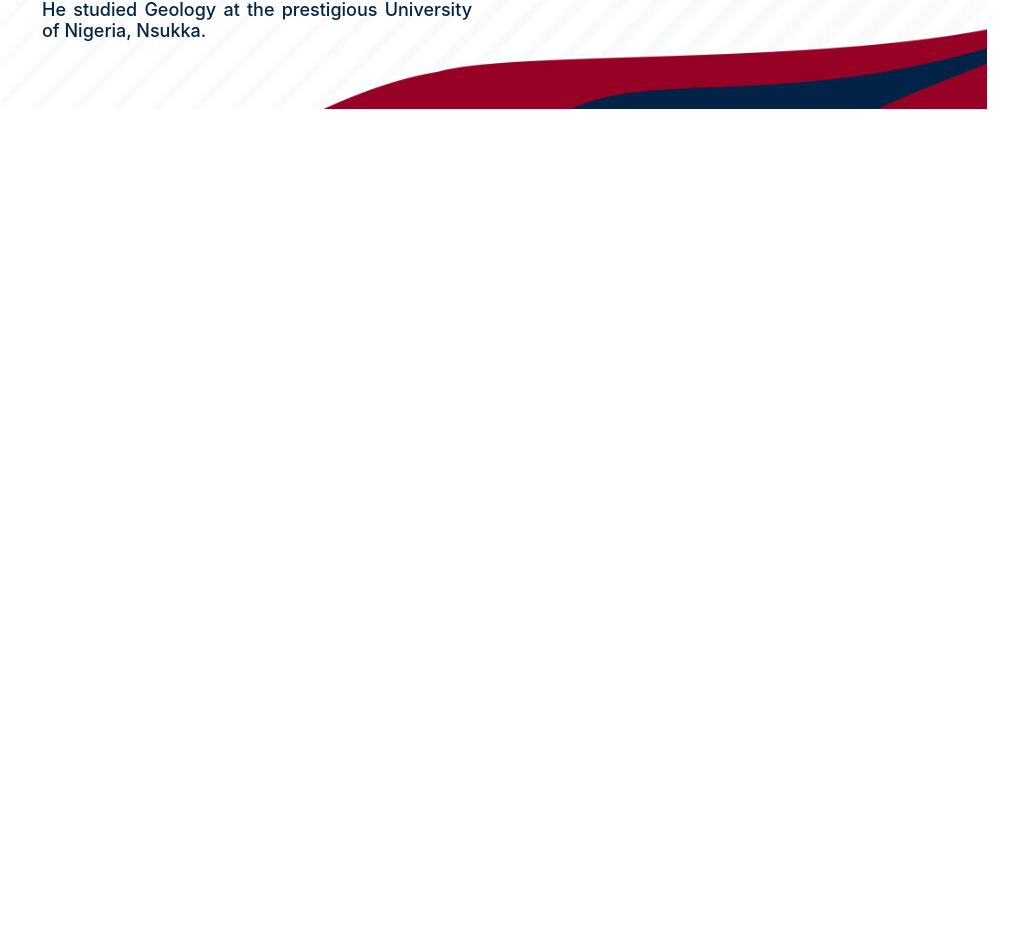
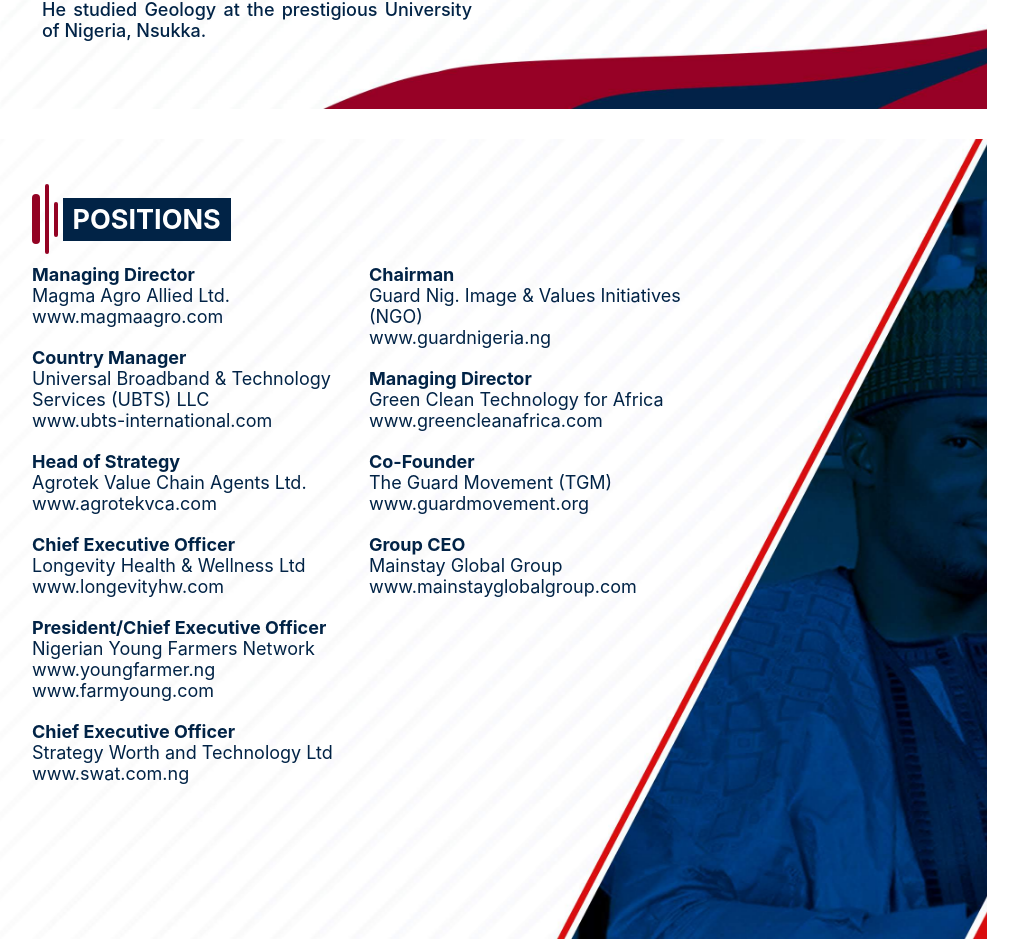
Before and after one commit to josenriagu/pamahah, a React (Create React App) app: page / in a window 1280 px wide. Shown: the part 1521-2460 px from the top of the page, without its empty margins (153-1171 px from the left). Before the commit the page ends 1630 px from the top, so only its background shows below. Built offline with nearby package versions, Linux system fonts and the light colour scheme.

Commit message:
feat(frontend): update and implement slide3 - adjust styles

```diff
--- a/src/App.js
+++ b/src/App.js
@@ -6,6 +6,7 @@
 import GlobalStyle from './styles/GlobalSyles';
 import Slide1 from './components/Slide1';
 import Slide2 from './components/Slide2/';
+import Slide3 from './components/Slide3';
 import { AppDiv } from './App.styled';
 
 function App() {
@@ -21,6 +22,7 @@
         <AppDiv onClick={toggleTheme}>
           <Slide1 theme={theme} />
           <Slide2 theme={theme} />
+          <Slide3 theme={theme} />
         </AppDiv>
       </>
     </ThemeProvider>
--- a/src/App.styled.js
+++ b/src/App.styled.js
@@ -13,7 +13,8 @@
     margin: .5rem auto;
   } */
   #slide1,
-  #slide2 {
+  #slide2,
+  #slide3 {
     :hover {
       transition: box-shadow 2s;
       box-shadow: 0 0 1rem 0.3rem rgba(167, 167, 167, 1);
--- a/src/components/Slide3/Slide3.js
+++ b/src/components/Slide3/Slide3.js
@@ -0,0 +1,57 @@
+import React from 'react';
+
+import { Slide3Div } from './Slide3.styled';
+import { positions } from './positions';
+
+const Slide3 = () => {
+  return (
+    <Slide3Div id="slide3">
+      <div id="parent31">
+        <div id="child31"></div>
+        <div id="child32"></div>
+        <div id="child33"></div>
+        <div id="child34"><h5>positions</h5></div>
+      </div>
+      <div id="siblings">
+        <div>
+          {
+            positions.map((position, idx) =>
+              position.side === 'left' ?
+                (
+                  <div id={idx}>
+                    <p><strong>{position.title}</strong></p>
+                    <p>{position.company}</p>
+                    <a href={`https://${position.link}`} rel="noopener noreferrer">
+                      <p>{position.link}</p></a>
+                    {position.link2 && <a href={`https://${position.link2}`} rel="noopener noreferrer">
+                      <p>{position.link2}</p></a>}
+                  </div>
+                )
+                :
+                null
+            )
+          }
+        </div>
+        <div>
+          {
+            positions.map((position, idx) =>
+              position.side === 'right' ?
+                (
+                  <div id={idx}>
+                    <p><strong>{position.title}</strong></p>
+                    <p>{position.company}</p>
+                    <a href={`https://${position.link}`} rel="noopener noreferrer">
+                      <p>{position.link}</p></a>
+                  </div>
+                )
+                :
+                null
+            )
+          }
+        </div>
+      </div>
+    </Slide3Div>
+  );
+}
+
+export default Slide3;
--- a/src/components/Slide3/Slide3.styled.js
+++ b/src/components/Slide3/Slide3.styled.js
@@ -0,0 +1,73 @@
+import styled from 'styled-components';
+import { colors } from '../../styles/variables';
+
+export const Slide3Div = styled.div`
+  width: 100%;
+  height: 100vh;
+  margin-top: 3rem;
+  position: relative;
+  background: ${props => props.theme.body};
+  background-image: url('/assets/slide3/slide3-bg.jpg');
+  /* background color is the fallback for when the image is not available */
+  background-color: ${props => props.theme.body};
+  background-position: center;
+  background-size: cover;
+  background-repeat: no-repeat;
+  overflow: hidden;
+  div#parent31 {
+    display: flex;
+    align-items: center;
+    position: absolute;
+    top: 4.5rem;
+    left: 4.5rem;
+    div#child31,
+    div#child32,
+    div#child33 {
+      margin-right: .5rem;
+      border-radius: .5rem;
+    }
+    div#child31 {
+      width: .75rem;
+      height: 5rem;
+      background-color: ${colors.primary};
+    }
+    div#child32 {
+      width: .4rem;
+      height: 7rem;
+      background-color: ${colors.primary};
+    }
+    div#child33 {
+      width: .4rem;
+      height: 3.5rem;
+      background-color: ${colors.primary};
+    }
+    div#child34 {
+      padding: .5rem 1rem;
+      background-color: ${colors.secondary};
+      h5 {
+        text-transform: uppercase;
+      }
+    }
+  }
+  div#siblings {
+    display: flex;
+    position: absolute;
+    top: 12.5rem;
+    left: 4.5rem;
+    div {
+      width: 34%;
+      margin-right: 2rem;
+      div {
+      width: 100%;
+      margin-bottom: 2rem;
+      word-wrap: break-word;
+      p {
+        padding: 0;
+        margin: 0;
+        color: ${colors.secondary};
+      }
+    }
+    }
+
+  }
+`;
--- /dev/null
+++ b/src/components/Slide3/positions.js
@@ -0,0 +1,63 @@
+export const positions = [
+  {
+    title: 'Managing Director',
+    company: 'Magma Agro Allied Ltd.',
+    link: 'www.magmaagro.com',
+    side: 'left'
+  },
+  {
+    title: 'Chairman',
+    company: 'Guard Nig. Image & Values Initiatives (NGO)',
+    link: 'www.guardnigeria.ng',
+    side: 'right'
+  },
+  {
+    title: 'Country Manager',
+    company: 'Universal Broadband & Technology Services (UBTS) LLC',
+    link: 'www.ubts-international.com',
+    side: 'left'
+  },
+  {
+    title: 'Managing Director',
+    company: 'Green Clean Technology for Africa',
+    link: 'www.greencleanafrica.com',
+    side: 'right'
+  },
+  {
+    title: 'Head of Strategy',
+    company: 'Agrotek Value Chain Agents Ltd.',
+    link: 'www.agrotekvca.com',
+    side: 'left'
+  },
+  {
+    title: 'Co-Founder',
+    company: 'The Guard Movement (TGM)',
+    link: 'www.guardmovement.org',
+    side: 'right'
+  },
+  {
+    title: 'Chief Executive Officer',
+    company: 'Longevity Health & Wellness Ltd',
+    link: 'www.longevityhw.com',
+    side: 'left'
+  },
+  {
+    title: 'Group CEO',
+    company: 'Mainstay Global Group',
+    link: 'www.mainstayglobalgroup.com',
+    side: 'right'
+  },
+  {
+    title: 'President/Chief Executive Officer',
+    company: 'Nigerian Young Farmers Network',
+    link: 'www.youngfarmer.ng',
+    link2: 'www.farmyoung.com',
+    side: 'left'
+  },
+  {
+    title: 'Chief Executive Officer',
+    company: 'Strategy Worth and Technology Ltd',
+    link: 'www.swat.com.ng',
+    side: 'left'
+  }
+]
--- a/src/styles/GlobalSyles.js
+++ b/src/styles/GlobalSyles.js
@@ -48,12 +48,12 @@
    font-size: 3rem;
    margin: 1.5rem 0 0 0;
    font-family: 'Playfair Display', sans-serif;
-   color: ${(props) => props.theme.textAlt};
+   color: ${(props) => props.theme.texth4};
 }
 h5 {
    font-size: 2.7rem;
    font-weight: bold;
-   color: ${(props) => props.theme.text};
+   color: ${(props) => props.theme.texth5};
    margin: 0;
 }
 p, ul, li, span, label {
--- a/src/styles/Theme.js
+++ b/src/styles/Theme.js
@@ -2,13 +2,17 @@
 export const lightTheme = {
   body: '#ffffff',
   text: '#000000',
-  textAlt: '#012346',
+  softBg: '#012346',
+  texth4: '#012346',
+  texth5: '#ffffff',
   bgColor: 'rgba(255,255,255,0.3)'
 }
 
 export const darkTheme = {
   body: '#000000',
   text: '#ffffff',
-  textAlt: '#ffffff',
+  softBg: '000000',
+  texth4: '#ffffff',
+  texth5: '#c6930a',
   bgColor: 'rgba(0,0,0,0.3)'
 }
```
